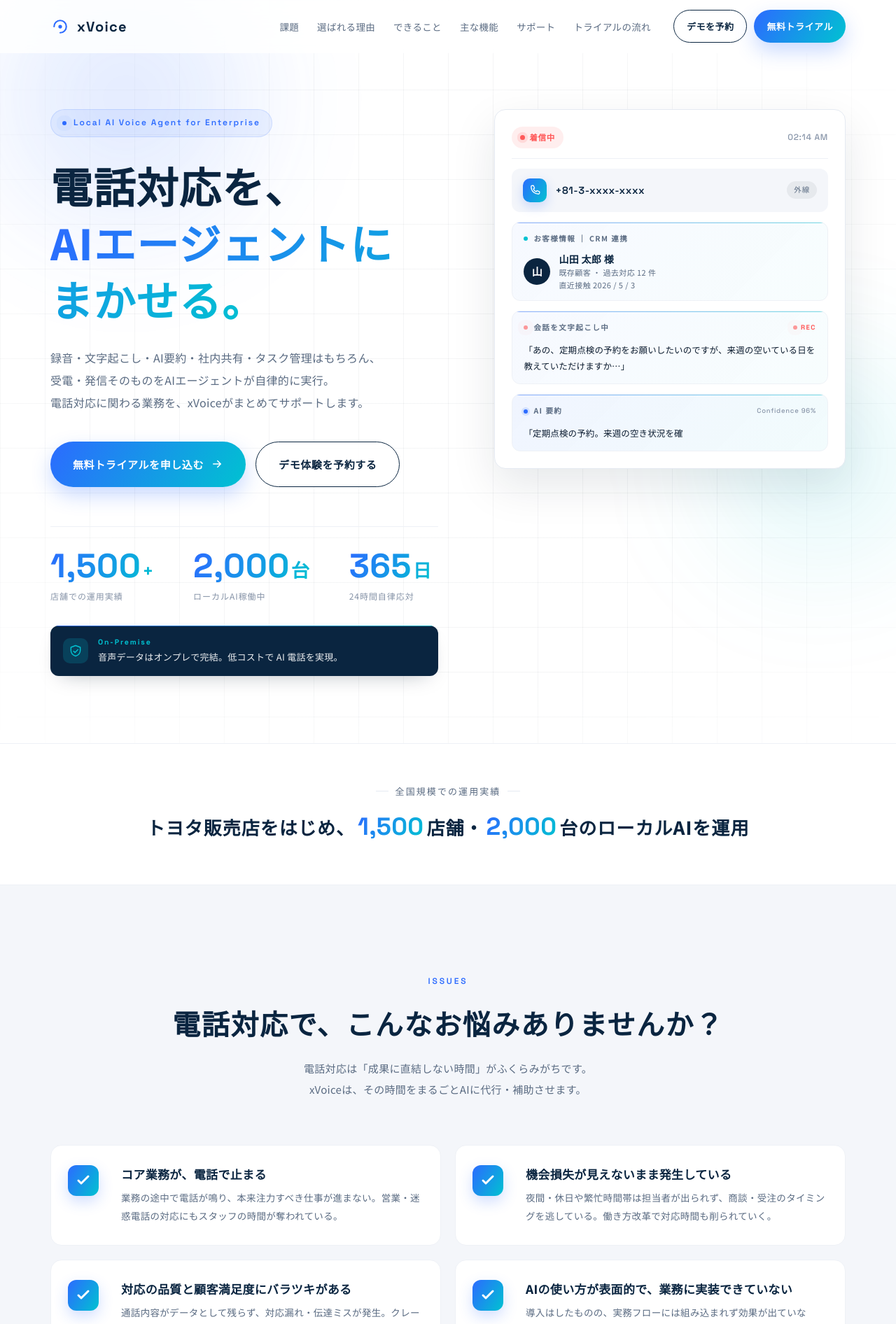
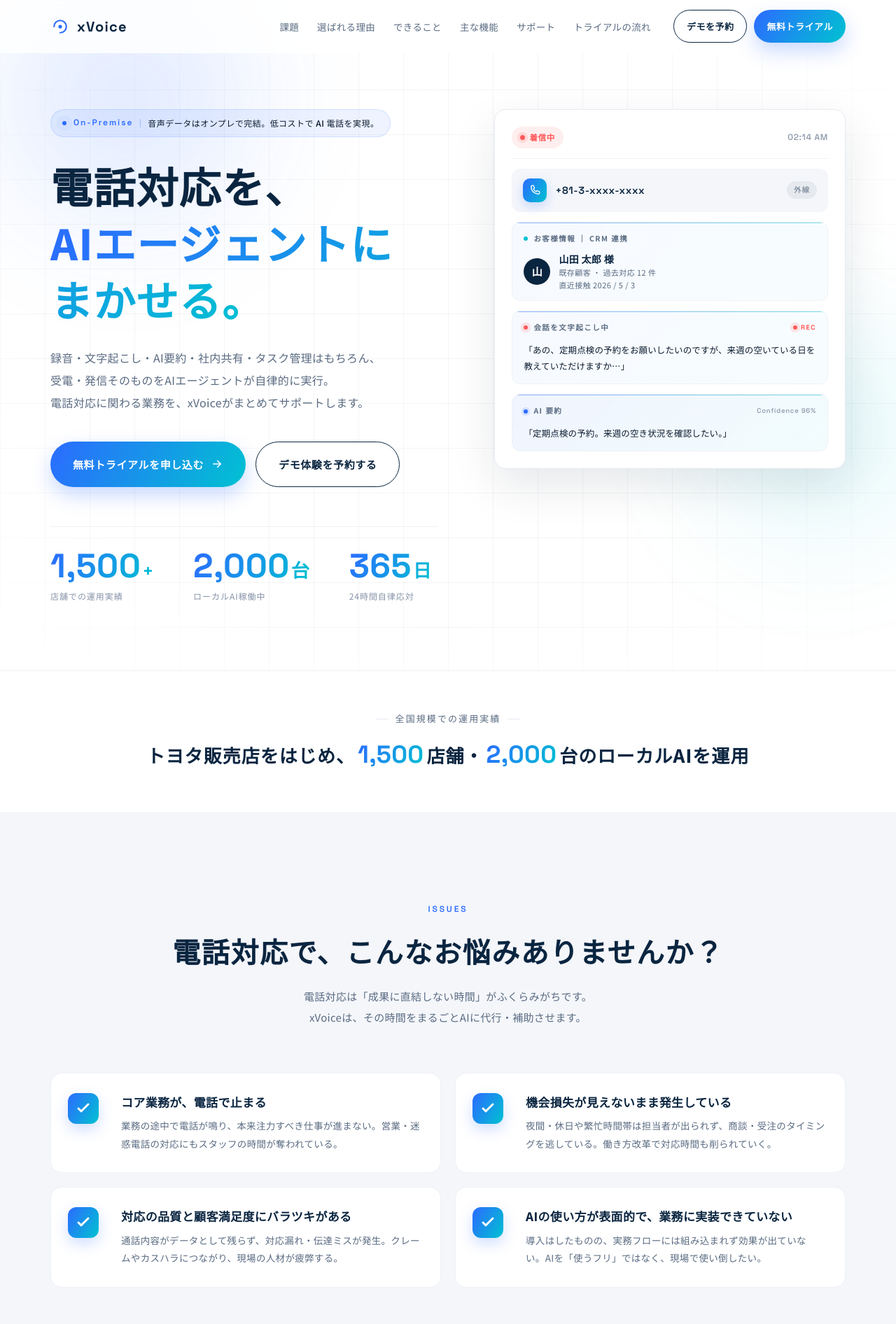
Before and after one commit to tagukichi/ailp, a PHP site: page / in a window 1280 px wide. Shown: the top 1892 px of the page at 70% size. Run offline with PHP 8.4, Linux system fonts and the light colour scheme.

Commit message:
FV: play call sequence once + replace eyebrow with on-prem text
- 右カードのアニメーションをループから 1 回再生に変更（ビューポート
  進入時に 1 度だけ実行、再生後は停止）
- 左カラムの hero-note カードを廃止し、既存の eyebrow 位置に
  「On-Premise｜音声データはオンプレで完結。低コストで AI 電話を
  実現。」を配置
- 既存の Local AI Voice Agent for Enterprise eyebrow テキストは削除

https://claude.ai/code/session_01VvpNzxcfpMxrdihR2yd2i8

```diff
--- a/index.html
+++ b/index.html
@@ -76,7 +76,9 @@
         <div class="hero-content">
           <span class="eyebrow">
             <span class="eyebrow-dot"></span>
-            <span class="eyebrow-en">Local AI Voice Agent for Enterprise</span>
+            <span class="eyebrow-en">On-Premise</span>
+            <span class="eyebrow-divider" aria-hidden="true"></span>
+            <span class="eyebrow-jp">音声データはオンプレで完結。低コストで AI 電話を実現。</span>
           </span>
           <h1 class="hero-title">
             電話対応を、<br>
@@ -109,19 +111,6 @@
               <strong class="hero-num"><em data-count="365">0</em><i>日</i></strong><span>24時間自律応対</span>
             </li>
           </ul>
-
-          <div class="hero-note">
-            <span class="hero-note-icon" aria-hidden="true">
-              <svg viewBox="0 0 24 24" fill="none">
-                <path d="M12 3l8 3v5c0 5-3.5 8.5-8 10-4.5-1.5-8-5-8-10V6l8-3z" stroke="currentColor" stroke-width="1.7" stroke-linejoin="round"/>
-                <path d="M8.5 12.5l2.5 2.5L16 10" stroke="currentColor" stroke-width="1.7" stroke-linecap="round" stroke-linejoin="round"/>
-              </svg>
-            </span>
-            <div class="hero-note-body">
-              <span class="hero-note-tag">On-Premise</span>
-              <p>音声データはオンプレで完結。低コストで AI 電話を実現。</p>
-            </div>
-          </div>
         </div>
 
         <div class="hero-visual" aria-hidden="true">
@@ -745,6 +734,6 @@
     </div>
   </footer>
 
-  <script src="script.js?v=8"></script>
+  <script src="script.js?v=9"></script>
 </body>
 </html>
--- a/style.css
+++ b/style.css
@@ -352,6 +352,21 @@ p { margin: 0; }
   font-weight: 600;
   letter-spacing: 0.16em;
   color: var(--color-accent);
+  max-width: 100%;
+}
+.eyebrow-en { white-space: nowrap; }
+.eyebrow-divider {
+  width: 1px;
+  height: 12px;
+  background: rgba(44, 107, 255, .3);
+  flex-shrink: 0;
+}
+.eyebrow-jp {
+  font-family: var(--font-jp);
+  font-size: 12px;
+  font-weight: 500;
+  letter-spacing: 0.04em;
+  color: var(--color-text);
 }
 .eyebrow-dot {
   width: 6px; height: 6px;
@@ -757,58 +772,6 @@ p { margin: 0; }
 .task-meta dd {
   color: rgba(255, 255, 255, .95);
   font-weight: 500;
-}
-
-/* On-Premise note (left column) */
-.hero-note {
-  display: flex;
-  gap: 14px;
-  align-items: center;
-  margin-top: 32px;
-  padding: 16px 18px;
-  background: var(--color-primary);
-  color: #fff;
-  border-radius: var(--radius);
-  box-shadow: 0 12px 30px -16px rgba(11, 27, 46, .35);
-  position: relative;
-  overflow: hidden;
-}
-.hero-note::before {
-  content: "";
-  position: absolute;
-  top: 0; left: 0;
-  width: 100%; height: 1px;
-  background: var(--grad-accent);
-  opacity: .8;
-}
-.hero-note-icon {
-  width: 36px; height: 36px;
-  flex-shrink: 0;
-  border-radius: 10px;
-  background: rgba(0, 194, 209, .18);
-  color: var(--color-cyan);
-  display: inline-flex;
-  align-items: center;
-  justify-content: center;
-}
-.hero-note-icon svg { width: 20px; height: 20px; }
-.hero-note-body {
-  display: flex;
-  flex-direction: column;
-  gap: 3px;
-  line-height: 1.55;
-}
-.hero-note-tag {
-  font-family: var(--font-en);
-  font-size: 10.5px;
-  letter-spacing: 0.18em;
-  color: var(--color-cyan);
-  font-weight: 700;
-}
-.hero-note p {
-  font-size: 13px;
-  color: rgba(255, 255, 255, .92);
-  letter-spacing: 0.02em;
 }
 
 /* ============================================================
@@ -1827,7 +1790,8 @@ p { margin: 0; }
   }
   .visual-card { position: static; }
   .visual-main { inset: auto; }
-  .hero-note { margin-top: 24px; }
+  .eyebrow { flex-wrap: wrap; gap: 8px; padding: 10px 14px; }
+  .eyebrow-divider { display: none; }
 
   /* Trust */
   .trust { padding: 36px 0; }
```
Also changed, not shown: script.js (+11 -68 lines).
